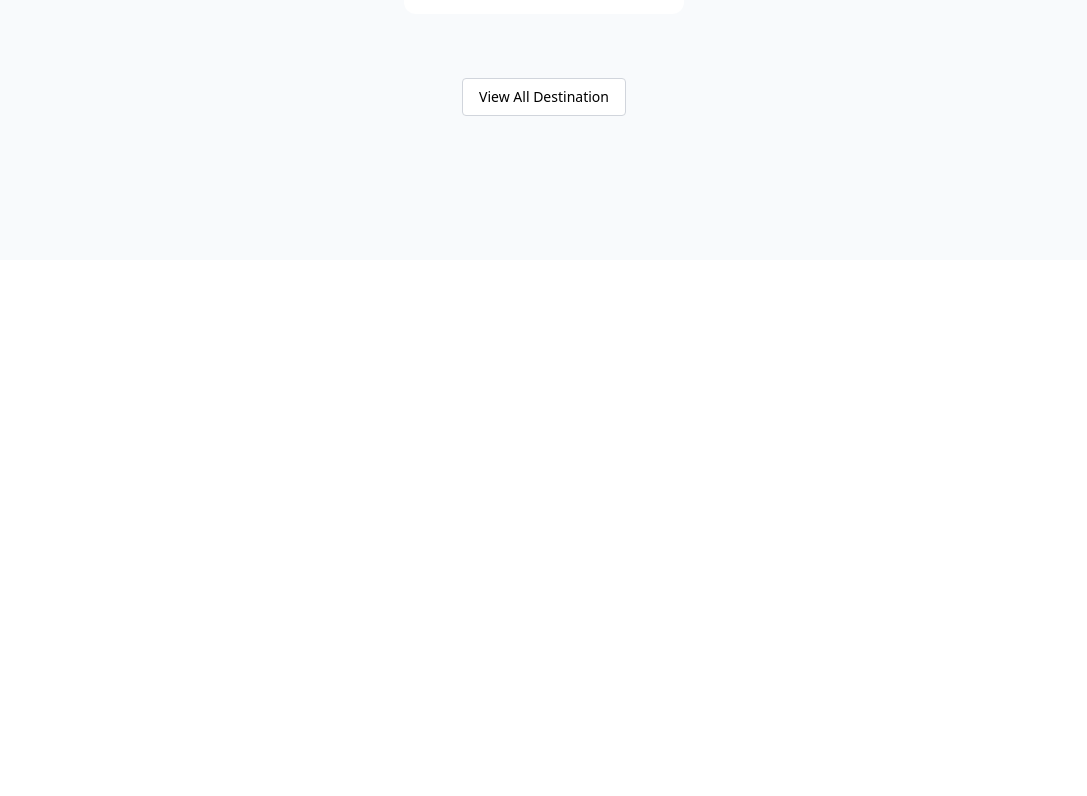
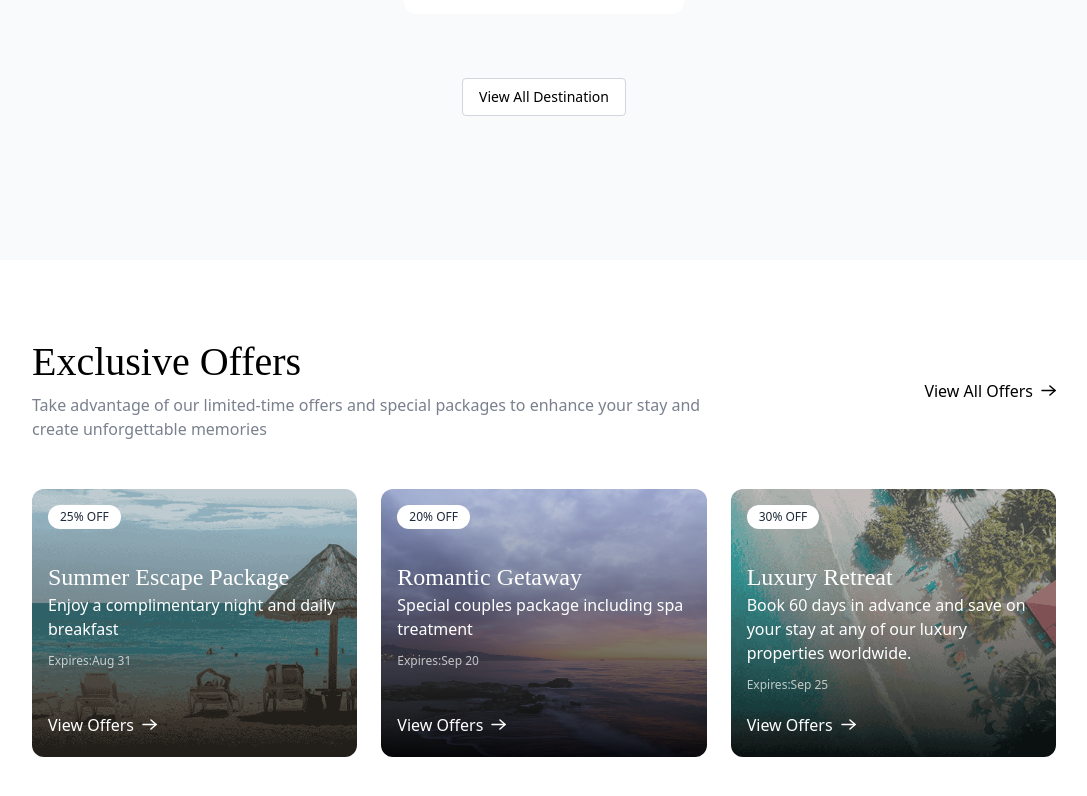
Before and after one commit to shafayatGit/TripLodge, a React (Vite) app: page / in a window 1280 px wide. Shown: the part 1720-2516 px from the top of the page, without its empty margins (96-1183 px from the left). Before the commit the page ends 1980 px from the top, so only its background shows below. Built offline with nearby package versions, Linux system fonts and the light colour scheme; no server answers.

Commit message:
offers section completed

```diff
--- /dev/null
+++ b/src/Components/ExclusiveOffer.jsx
@@ -0,0 +1,56 @@
+import React from "react";
+import Title from "./Title";
+import { assets, exclusiveOffers } from "../../assets/assets";
+
+const ExclusiveOffer = () => {
+  return (
+    <div className="flex flex-col items-center px-6 md:px-16 lg:px-24 xl:px-32 pt-20 pb-30">
+      <div className="flex flex-col md:flex-row items-center justify-between w-full">
+        <Title
+          align="left"
+          title="Exclusive Offers"
+          subtitle="Take advantage of our limited-time offers and special packages to enhance your stay and create unforgettable memories"
+        />
+        <button className="group flex items-center gap-2 font-medium cursor-pointer max-md:mt-12">
+          View All Offers
+          <img
+            src={assets.arrowIcon}
+            alt="arrow-icon"
+            className="group-hover:translate-x-1 transition-all"
+          />
+        </button>
+      </div>
+
+      <div className="grid grid-cols-1 md:grid-cols-2 lg:grid-cols-3 gap-6 mt-12">
+        {exclusiveOffers.map((item) => (
+          <div
+            key={item._id}
+            className="group relative flex flex-col items-start justify-between gap-1 pt-12 md:pt-18 px-4 rounded-xl text-white bg-no-repeat bg-cover bg-center"
+            style={{ backgroundImage: `url(${item.image})` }}
+          >
+            <p className="px-3 py-1 absolute top-4 left-4 text-xs bg-white text-gray-800 font-medium rounded-full">
+              {item.priceOff}% OFF
+            </p>
+            <div>
+              <p className="text-2xl font-medium play">{item.title}</p>
+              <p>{item.description}</p>
+              <p className="text-xs text-white/70 mt-3">
+                Expires:{item.expiryDate}
+              </p>
+            </div>
+            <button className="flex items-center gap-2 font-medium cursor-pointer mt-4 mb-5 ">
+              View Offers
+              <img
+                className="invert group-hover:translate-x-1 transition-all"
+                src={assets.arrowIcon}
+                alt="arrow-icon"
+              />
+            </button>
+          </div>
+        ))}
+      </div>
+    </div>
+  );
+};
+
+export default ExclusiveOffer;
--- a/src/Components/FeaturedDestination.jsx
+++ b/src/Components/FeaturedDestination.jsx
@@ -2,14 +2,15 @@
 import { roomsDummyData } from "../../assets/assets";
 import HotelCard from "./HotelCard";
 import Title from "./Title";
+import { useNavigate } from "react-router-dom";
 
 const FeaturedDestination = () => {
+  const navigate = useNavigate();
   return (
     <div className="flex flex-col items-center px-6 md:px-16 lg:px-24 bg-slate-50 py-20">
       <Title
         title="Featured Destination"
         subtitle="Discover our handpicked selection of exceptional properties around the world, offering unparalleled luxury and unforgettable experience. "
-
       />
 
       <div className="flex flex-wrap items-center justify-center gap-6 mt-20 ">
@@ -17,7 +18,13 @@
           <HotelCard key={room._id} room={room} index={index} />
         ))}
       </div>
-      <button className="my-16 px-4 py-2 text-sm font-medium border border-gray-300 rounded bg-white hover:bg-gray-50 transition-all cursor-pointer">
+      <button
+        onClick={() => {
+          navigate("/rooms");
+          scrollTo(0, 0);
+        }}
+        className="my-16 px-4 py-2 text-sm font-medium border border-gray-300 rounded bg-white hover:bg-gray-50 transition-all cursor-pointer"
+      >
         View All Destination
       </button>
     </div>
--- a/src/Components/Navbar.jsx
+++ b/src/Components/Navbar.jsx
@@ -51,7 +51,7 @@
           alt="logo"
           className={`h-9 ${isScrolled && "invert opacity-80"}`}
         />
-        <span className="font-playfair text-white font-bold text-4xl ">
+        <span className="text-indigo-400 font-playfair font-bold text-4xl ">
           TripLodge
         </span>
       </Link>
--- a/src/Pages/Home/Home.jsx
+++ b/src/Pages/Home/Home.jsx
@@ -1,12 +1,14 @@
 import React from "react";
 import Hero from "../../Components/Hero";
 import FeaturedDestination from "../../Components/FeaturedDestination";
+import ExclusiveOffer from "../../Components/ExclusiveOffer";
 
 const Home = () => {
   return (
     <>
       <Hero />
       <FeaturedDestination />
+      <ExclusiveOffer/>
     </>
   );
 };
```
